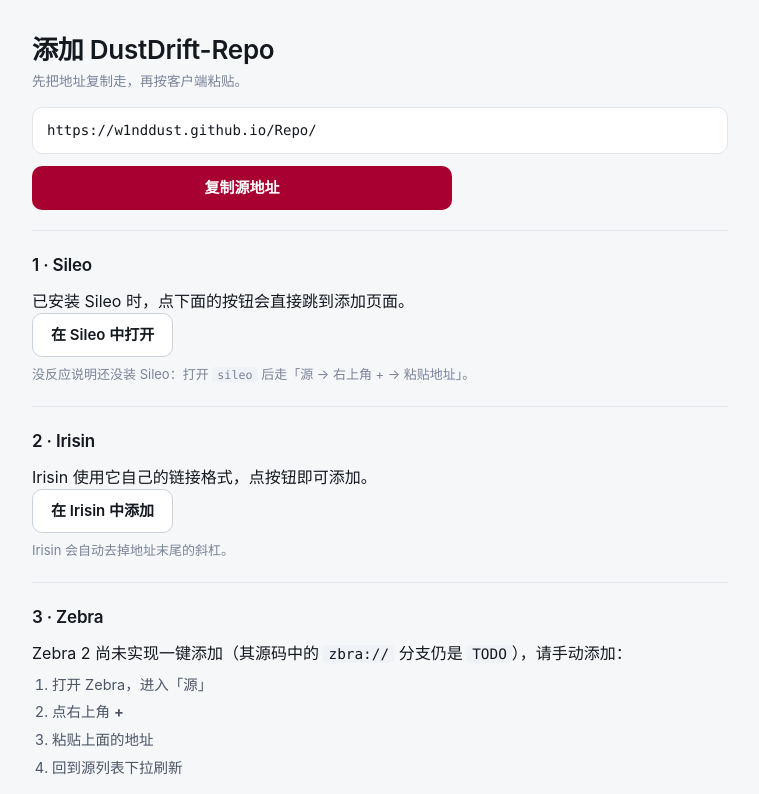
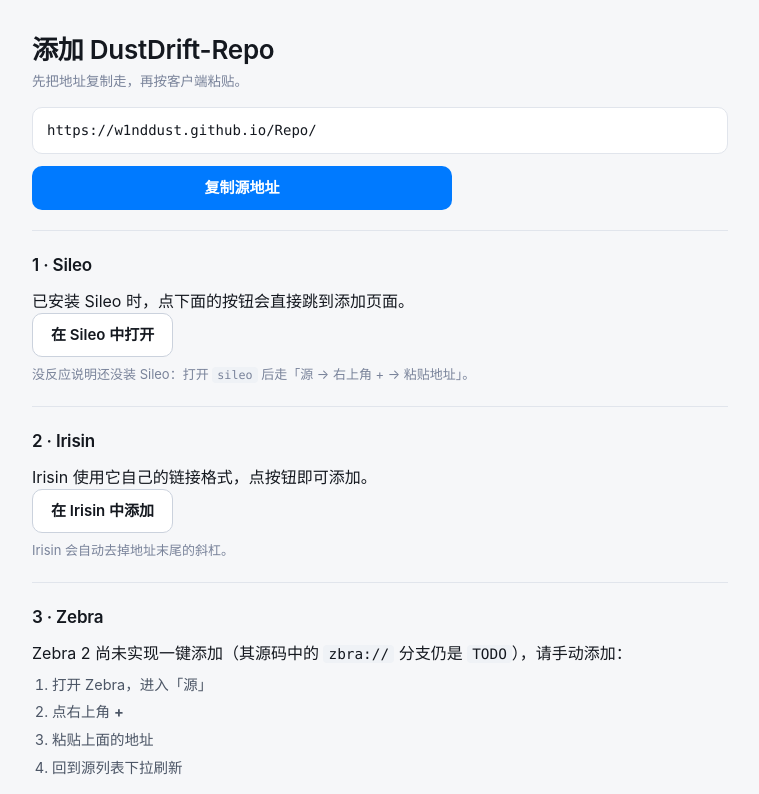
Before and after one commit to W1ndDust/Repo, a plain HTML site: page add/index.html in a window 1280 px wide. Shown: the part 55-849 px from the top of the page, without its empty margins (260-1019 px from the left). Drawn offline with Linux system fonts and the light colour scheme.

Commit message:
style: 强调色改为 #007AFF（深色用 iOS 深色变体 #0A84FF，文字色 #0066CC 保证 4.5:1）

```diff
--- a/add/index.html
+++ b/add/index.html
@@ -9,7 +9,7 @@
 <meta name="theme-color" content="#F6F7F9" media="(prefers-color-scheme: light)">
 <meta name="theme-color" content="#12151A" media="(prefers-color-scheme: dark)">
 <link rel="icon" href="../CydiaIcon.png">
-<link rel="stylesheet" href="../assets/style.css?v=b03a0f33">
+<link rel="stylesheet" href="../assets/style.css?v=7e5ceaf0">
 <script>(function(){try{var t=localStorage.getItem("dd-theme");if(t&&t!=="auto")document.documentElement.dataset.theme=t}catch(e){}})();</script>
 </head>
 <body>
@@ -79,6 +79,6 @@
   <p class="foot__meta">DustDrift-Repo · 2 个软件包</p>
 </footer>
 
-<script src="../assets/app.js?v=b03a0f33" defer></script>
+<script src="../assets/app.js?v=7e5ceaf0" defer></script>
 </body>
 </html>
--- a/assets/style.css
+++ b/assets/style.css
@@ -5,9 +5,9 @@
   --bg:#F6F7F9; --surface:#FFFFFF; --surface-2:#EFF2F6;
   --ink:#14181F; --ink-2:#4C5666; --ink-3:#79839A;
   --line:#E1E5EC; --line-strong:#CBD2DD;
-  --accent:#A80030; --accent-ink:#FFFFFF; --accent-soft:#FBEBEF;
+  --accent:#007AFF; --accent-text:#0066CC; --accent-ink:#FFFFFF; --accent-soft:#E9F2FF;
   --ok:#0B6B45; --warn:#8A5A00;
-  --ring:rgba(168,0,48,.38);
+  --ring:rgba(0,122,255,.35);
   --font-ui:-apple-system,BlinkMacSystemFont,"SF Pro Text","PingFang SC",system-ui,sans-serif;
   --font-display:ui-serif,"New York","Songti SC",Georgia,serif;
   --font-mono:ui-monospace,SFMono-Regular,Menlo,monospace;
@@ -19,18 +19,18 @@
     --bg:#12151A; --surface:#1A1F26; --surface-2:#212832;
     --ink:#E9EDF3; --ink-2:#A7B0BF; --ink-3:#7C8697;
     --line:#282F39; --line-strong:#3A4351;
-    --accent:#FF7A92; --accent-ink:#2A0710; --accent-soft:#33161D;
+    --accent:#0A84FF; --accent-text:#0A84FF; --accent-ink:#FFFFFF; --accent-soft:#0B2B49;
     --ok:#4ED4A0; --warn:#E0B04A;
-    --ring:rgba(255,122,146,.42);
+    --ring:rgba(10,132,255,.45);
   }
 }
 :root[data-theme="dark"]{
   --bg:#12151A; --surface:#1A1F26; --surface-2:#212832;
   --ink:#E9EDF3; --ink-2:#A7B0BF; --ink-3:#7C8697;
   --line:#282F39; --line-strong:#3A4351;
-  --accent:#FF7A92; --accent-ink:#2A0710; --accent-soft:#33161D;
+  --accent:#0A84FF; --accent-text:#0A84FF; --accent-ink:#FFFFFF; --accent-soft:#0B2B49;
   --ok:#4ED4A0; --warn:#E0B04A;
-  --ring:rgba(255,122,146,.42);
+  --ring:rgba(10,132,255,.45);
 }
 
 *,*::before,*::after{box-sizing:border-box}
@@ -181,7 +181,7 @@ main{max-width:var(--maxw);margin:0 auto;padding:24px var(--pad) 8px}
 .prose{color:var(--ink-2);white-space:pre-wrap;overflow-wrap:anywhere}
 .mono{font-family:var(--font-mono);font-size:13px}
 .mono-note{color:var(--ink-3);font-size:13px;display:flex;align-items:center;gap:8px;flex-wrap:wrap;margin-top:8px}
-.link{color:var(--accent);text-decoration:none;border-bottom:1px solid color-mix(in srgb,var(--accent) 35%,transparent);padding-bottom:1px;overflow-wrap:anywhere}
+.link{color:var(--accent-text);text-decoration:none;border-bottom:1px solid color-mix(in srgb,var(--accent) 35%,transparent);padding-bottom:1px;overflow-wrap:anywhere}
 .link:hover{border-bottom-color:var(--accent)}
 .note{color:var(--ink-3);font-size:13px;margin-top:8px}
 .deps{list-style:none;padding:0}
--- a/web/assets/style.css
+++ b/web/assets/style.css
@@ -5,9 +5,9 @@
   --bg:#F6F7F9; --surface:#FFFFFF; --surface-2:#EFF2F6;
   --ink:#14181F; --ink-2:#4C5666; --ink-3:#79839A;
   --line:#E1E5EC; --line-strong:#CBD2DD;
-  --accent:#A80030; --accent-ink:#FFFFFF; --accent-soft:#FBEBEF;
+  --accent:#007AFF; --accent-text:#0066CC; --accent-ink:#FFFFFF; --accent-soft:#E9F2FF;
   --ok:#0B6B45; --warn:#8A5A00;
-  --ring:rgba(168,0,48,.38);
+  --ring:rgba(0,122,255,.35);
   --font-ui:-apple-system,BlinkMacSystemFont,"SF Pro Text","PingFang SC",system-ui,sans-serif;
   --font-display:ui-serif,"New York","Songti SC",Georgia,serif;
   --font-mono:ui-monospace,SFMono-Regular,Menlo,monospace;
@@ -19,18 +19,18 @@
     --bg:#12151A; --surface:#1A1F26; --surface-2:#212832;
     --ink:#E9EDF3; --ink-2:#A7B0BF; --ink-3:#7C8697;
     --line:#282F39; --line-strong:#3A4351;
-    --accent:#FF7A92; --accent-ink:#2A0710; --accent-soft:#33161D;
+    --accent:#0A84FF; --accent-text:#0A84FF; --accent-ink:#FFFFFF; --accent-soft:#0B2B49;
     --ok:#4ED4A0; --warn:#E0B04A;
-    --ring:rgba(255,122,146,.42);
+    --ring:rgba(10,132,255,.45);
   }
 }
 :root[data-theme="dark"]{
   --bg:#12151A; --surface:#1A1F26; --surface-2:#212832;
   --ink:#E9EDF3; --ink-2:#A7B0BF; --ink-3:#7C8697;
   --line:#282F39; --line-strong:#3A4351;
-  --accent:#FF7A92; --accent-ink:#2A0710; --accent-soft:#33161D;
+  --accent:#0A84FF; --accent-text:#0A84FF; --accent-ink:#FFFFFF; --accent-soft:#0B2B49;
   --ok:#4ED4A0; --warn:#E0B04A;
-  --ring:rgba(255,122,146,.42);
+  --ring:rgba(10,132,255,.45);
 }
 
 *,*::before,*::after{box-sizing:border-box}
@@ -181,7 +181,7 @@ main{max-width:var(--maxw);margin:0 auto;padding:24px var(--pad) 8px}
 .prose{color:var(--ink-2);white-space:pre-wrap;overflow-wrap:anywhere}
 .mono{font-family:var(--font-mono);font-size:13px}
 .mono-note{color:var(--ink-3);font-size:13px;display:flex;align-items:center;gap:8px;flex-wrap:wrap;margin-top:8px}
-.link{color:var(--accent);text-decoration:none;border-bottom:1px solid color-mix(in srgb,var(--accent) 35%,transparent);padding-bottom:1px;overflow-wrap:anywhere}
+.link{color:var(--accent-text);text-decoration:none;border-bottom:1px solid color-mix(in srgb,var(--accent) 35%,transparent);padding-bottom:1px;overflow-wrap:anywhere}
 .link:hover{border-bottom-color:var(--accent)}
 .note{color:var(--ink-3);font-size:13px;margin-top:8px}
 .deps{list-style:none;padding:0}
```
Also changed, not shown: 404.html (+2 -2 lines), browse/index.html (+2 -2 lines), index.html (+2 -2 lines), p/com.dustdrift.demo.roothide/index.html (+2 -2 lines), p/com.dustdrift.demo.rootless/index.html (+2 -2 lines).
